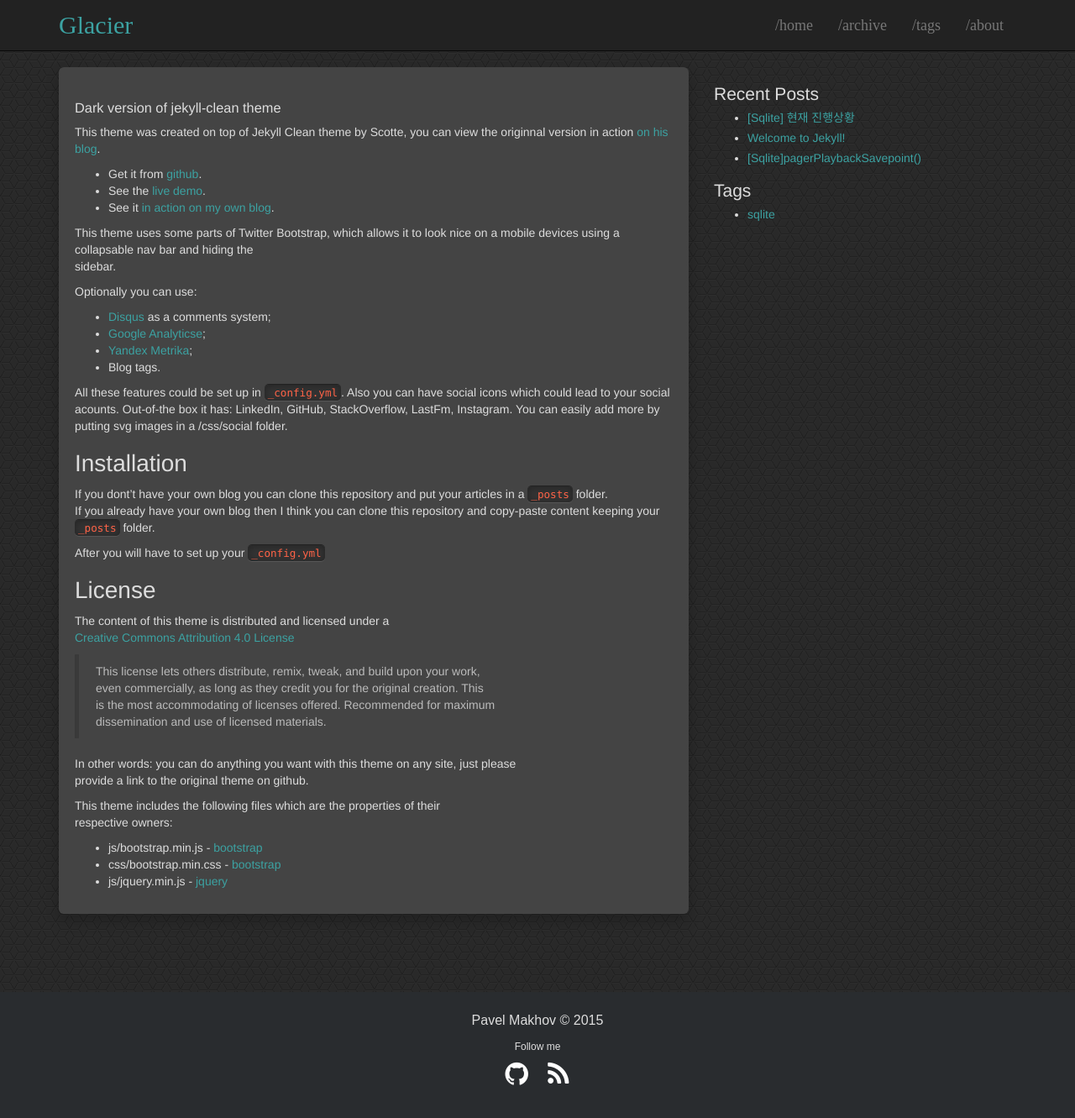
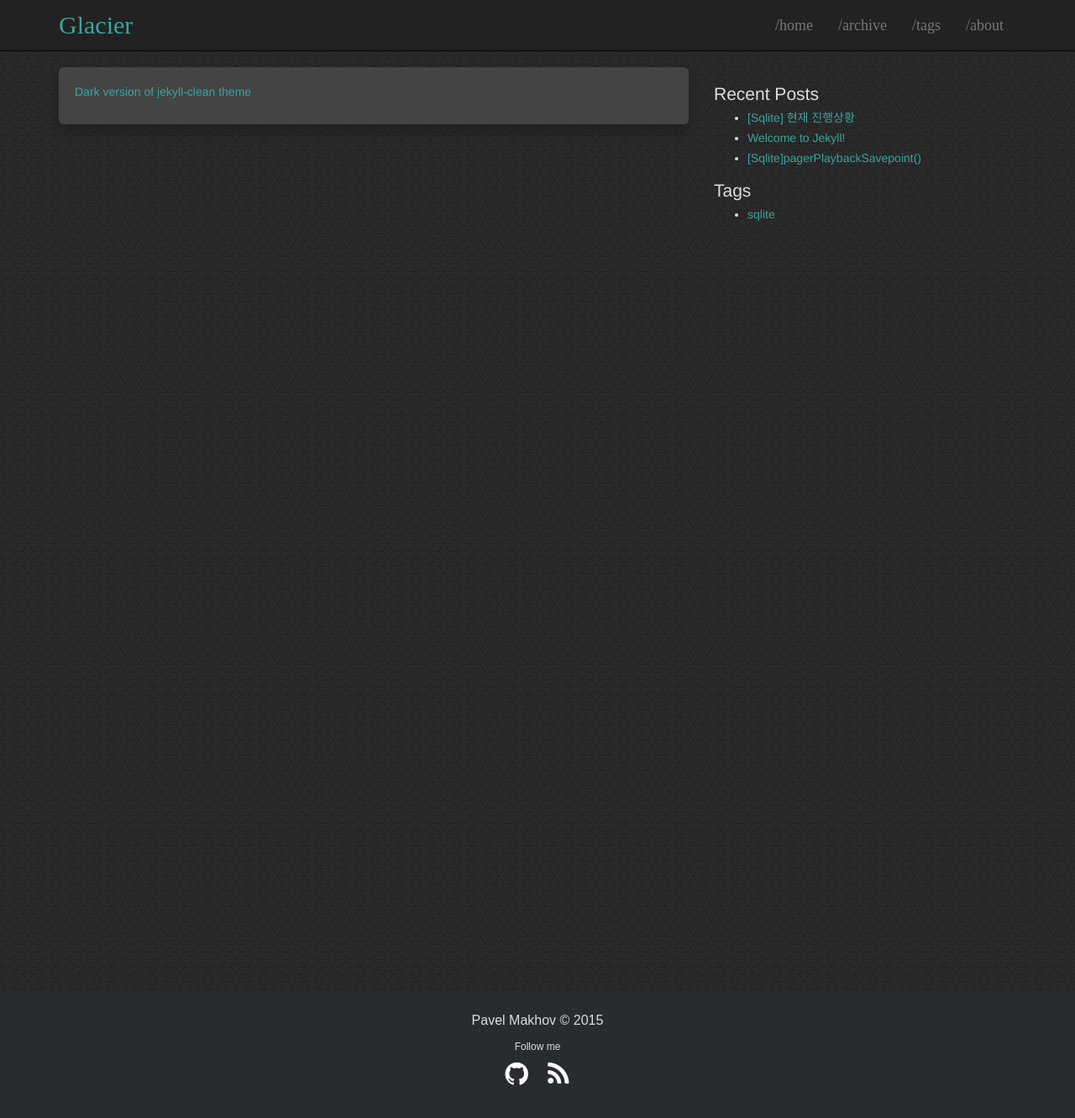
Before and after one commit to mnyok/mnyok.github.io, a Jekyll site: the page built from about.md, in a window 1280 px wide and 1358 px high. Shown: the top 1331 px of the window at 84% size. Built offline with Jekyll 4.4.1, drawn with Linux system fonts in a browser that asks for light colours.

Commit message:
change theme...

```diff
--- a/about.md
+++ b/about.md
@@ -4,51 +4,6 @@ title: About
 
 ---
 
-### Dark version of jekyll-clean theme
 
-This theme was created on top of Jekyll Clean theme by Scotte, you can view the originnal version in action [on his blog](https://scotte.github.io).
 
-* Get it from [github](https://github.com/streetturtle/jekyll-clean-dark).
-* See the [live demo](http://pavelmakhov.com/jekyll-clean-dark).
-* See it [in action on my own blog](http://pavelmakhov.com).
-
-This theme uses some parts of Twitter Bootstrap, which allows it to look nice on a mobile devices using a collapsable nav bar and hiding the
-sidebar.
-
-Optionally you can use:
-
- - [Disqus](http://disqus.com) as a comments system;
- - [Google Analyticse](http://www.google.com/analytics/);
- - [Yandex Metrika](http://metrica.yandex.com);
- - Blog tags.
-
-All these features could be set up in `_config.yml`. Also you can have social icons which could lead to your social acounts. Out-of-the box it has: LinkedIn, GitHub, StackOverflow, LastFm, Instagram. You can easily add more by putting svg images in a /css/social folder.
-
-Installation
-==
-
-If you dont't have your own blog you can clone this repository and put your articles in a `_posts` folder.
-If you already have your own blog then I think you can clone this repository and copy-paste content keeping your `_posts` folder.
-
-After you will have to set up your `_config.yml`
-
-License
-=======
-
-The content of this theme is distributed and licensed under a
-[Creative Commons Attribution 4.0 License](https://creativecommons.org/licenses/by/4.0/legalcode)
-
->This license lets others distribute, remix, tweak, and build upon your work,
->even commercially, as long as they credit you for the original creation. This
->is the most accommodating of licenses offered. Recommended for maximum
->dissemination and use of licensed materials.
-
-In other words: you can do anything you want with this theme on any site, just please
-provide a link to the original theme on github.
-
-This theme includes the following files which are the properties of their
-respective owners:
-
-* js/bootstrap.min.js - [bootstrap](http://getbootstrap.com)
-* css/bootstrap.min.css - [bootstrap](http://getbootstrap.com)
-* js/jquery.min.js - [jquery](https://jquery.com)
+[Dark version of jekyll-clean theme](https://github.com/streetturtle/jekyll-clean-dark)
```
